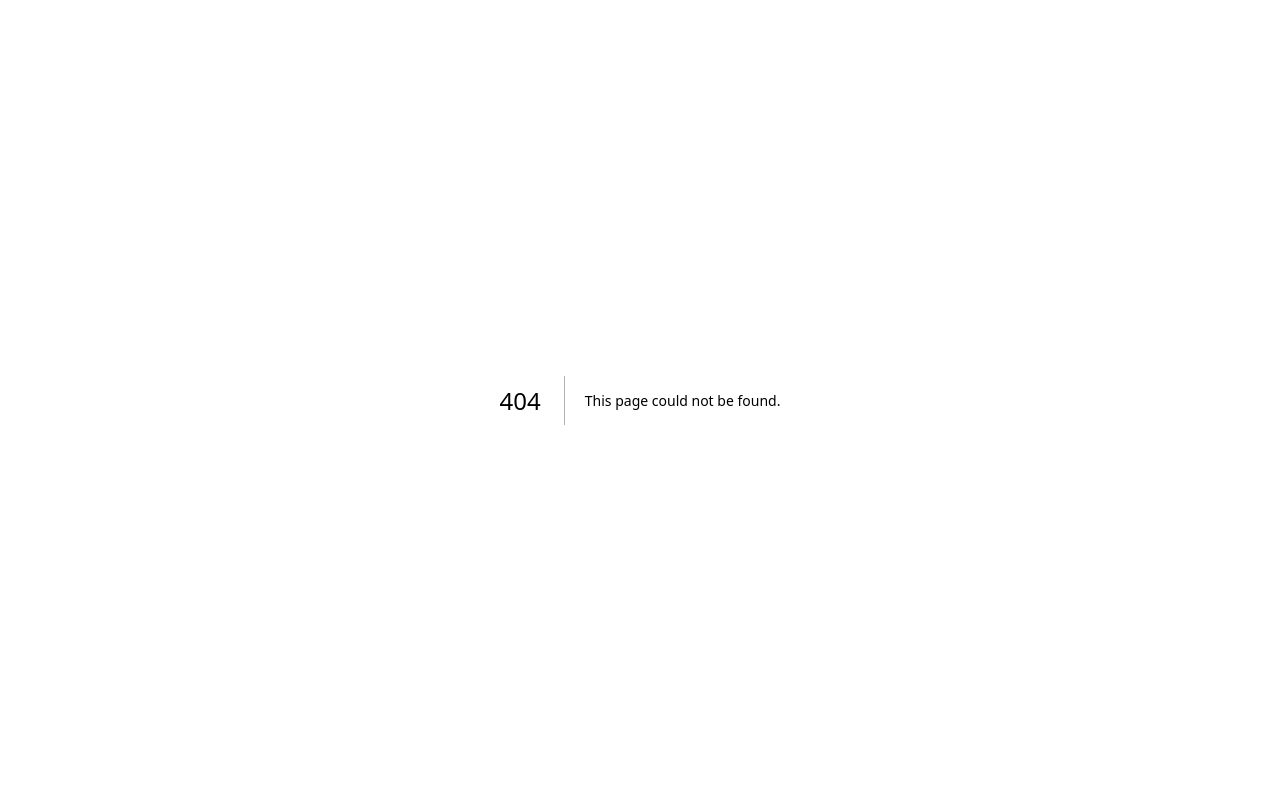
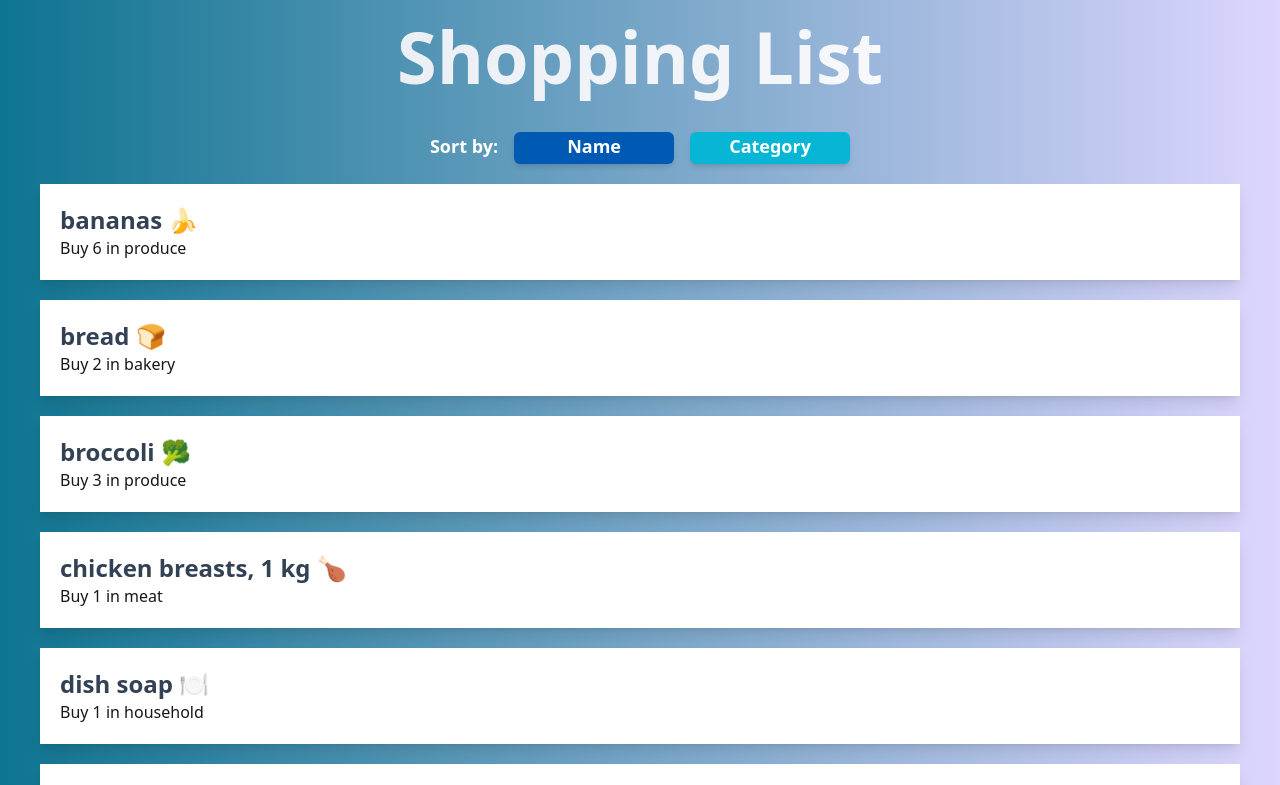
Before and after one commit to nguyenphuonguyentran/cprg306-assignments, a Next.js app: page /week-6 in a window 1280 px wide. Before the commit this address had no page. Shown: the top 785 px of the page. Built offline with nearby package versions, Linux system fonts and the light colour scheme.

Commit message:
Assignment 6 - Part 1, 2
Initial Setup and Build the ItemList Component

```diff
--- a/app/page.js
+++ b/app/page.js
@@ -18,6 +18,9 @@ export default function Page() {
         <li>
           <Link href="/week-5"> Week 5 </Link>
         </li>
+        <li>
+          <Link href="/week-6"> Week 6 </Link>
+        </li>
       </ul>
     </div>
   );
--- /dev/null
+++ b/app/week-6/item-list.js
@@ -0,0 +1,56 @@
+import Item from "./item";
+import { useState } from "react";
+import itemsJson from "./items.json";
+
+export default function ItemList() {
+  const [sortBy, setSortBy] = useState("name");
+
+  let sortedItems = [...itemsJson];
+
+  // Sorting by Name
+  if (sortBy === "name") {
+    sortedItems.sort((a, b) => a.name.localeCompare(b.name));
+  }
+
+  // Sorting by Category
+  else if (sortBy === "category") {
+    sortedItems.sort((a, b) => a.category.localeCompare(b.category));
+  }
+
+  return (
+    <main className="p-5">
+      <div className="flex flex-row gap-4 justify-center text-lg font-sans font-semibold text-white">
+        <p>Sort by:</p>
+
+        <button
+          onClick={() => {
+            setSortBy("name");
+          }}
+          style={{ backgroundColor: sortBy === "name" ? "#0059b3" : " " }}
+          className="bg-cyan-500 pb-2 w-40 h-8 shadow-md rounded-md"
+        >
+          Name
+        </button>
+
+        <button
+          onClick={() => {
+            setSortBy("category");
+          }}
+          style={{ backgroundColor: sortBy === "category" ? "#0059b3" : " " }}
+          className="bg-cyan-500 pb-2 w-40 h-8 shadow-md rounded-md"
+        >
+          Category
+        </button>
+      </div>
+
+      {sortedItems.map((item) => (
+        <Item
+          key={item.id}
+          name={item.name}
+          quantity={item.quantity}
+          category={item.category}
+        />
+      ))}
+    </main>
+  );
+}
--- /dev/null
+++ b/app/week-6/item.js
@@ -0,0 +1,12 @@
+export default function Item({ name, quantity, category }) {
+  return (
+    <section>
+      <ul className="p-5 m-5 font-sans bg-white shadow-lg">
+        <li className="font-bold text-2xl text-slate-700">{name}</li>
+        <li>
+          Buy {quantity} in {category}
+        </li>
+      </ul>
+    </section>
+  );
+}
--- /dev/null
+++ b/app/week-6/items.json
@@ -0,0 +1,74 @@
+[
+  {
+    "id": "1h2GJKH12gkHG31h1H",
+    "name": "milk, 4 L 🥛",
+    "quantity": 1,
+    "category": "dairy"
+  },
+  {
+    "id": "2KJH3k2j3H1k2J3K1H",
+    "name": "bread 🍞",
+    "quantity": 2,
+    "category": "bakery"
+  },
+  {
+    "id": "3h2KJH3k2j3H1k2J3",
+    "name": "eggs, dozen 🥚",
+    "quantity": 2,
+    "category": "dairy"
+  },
+  {
+    "id": "4k2J3K1H2GJKH12gk",
+    "name": "bananas 🍌",
+    "quantity": 6,
+    "category": "produce"
+  },
+  {
+    "id": "5H1h1H2KJH3k2j3H",
+    "name": "broccoli 🥦",
+    "quantity": 3,
+    "category": "produce"
+  },
+  {
+    "id": "6H1k2J3K1H2GJKH1",
+    "name": "chicken breasts, 1 kg 🍗",
+    "quantity": 1,
+    "category": "meat"
+  },
+  {
+    "id": "7gkHG31h1H2KJH3k",
+    "name": "pasta sauce 🍝",
+    "quantity": 3,
+    "category": "canned goods"
+  },
+  {
+    "id": "8j3H1k2J3K1H2GJK",
+    "name": "spaghetti, 454 g 🍝",
+    "quantity": 2,
+    "category": "dry goods"
+  },
+  {
+    "id": "9H12gkHG31h1H2KJ",
+    "name": "toilet paper, 12 pack 🧻",
+    "quantity": 1,
+    "category": "household"
+  },
+  {
+    "id": "10H3k2j3H1k2J3K1",
+    "name": "paper towels, 6 pack",
+    "quantity": 1,
+    "category": "household"
+  },
+  {
+    "id": "11k2J3K1H2GJKH12",
+    "name": "dish soap 🍽️",
+    "quantity": 1,
+    "category": "household"
+  },
+  {
+    "id": "12GJKH12gkHG31h1",
+    "name": "hand soap 🧼",
+    "quantity": 4,
+    "category": "household"
+  }
+]
--- /dev/null
+++ b/app/week-6/page.js
@@ -0,0 +1,13 @@
+"use client";
+import ItemList from "./item-list";
+
+export default function Page() {
+  return (
+    <main className="bg-center bg-cover bg-gradient-to-r from-cyan-700 to-violet-200">
+      <h1 className="p-5 text-7xl text-transparent font-bold font-sans bg-clip-text bg-gradient-to-r from-slate-200 to-white justify-center items-center flex">
+        Shopping List
+      </h1>
+      <ItemList />
+    </main>
+  );
+}
```
